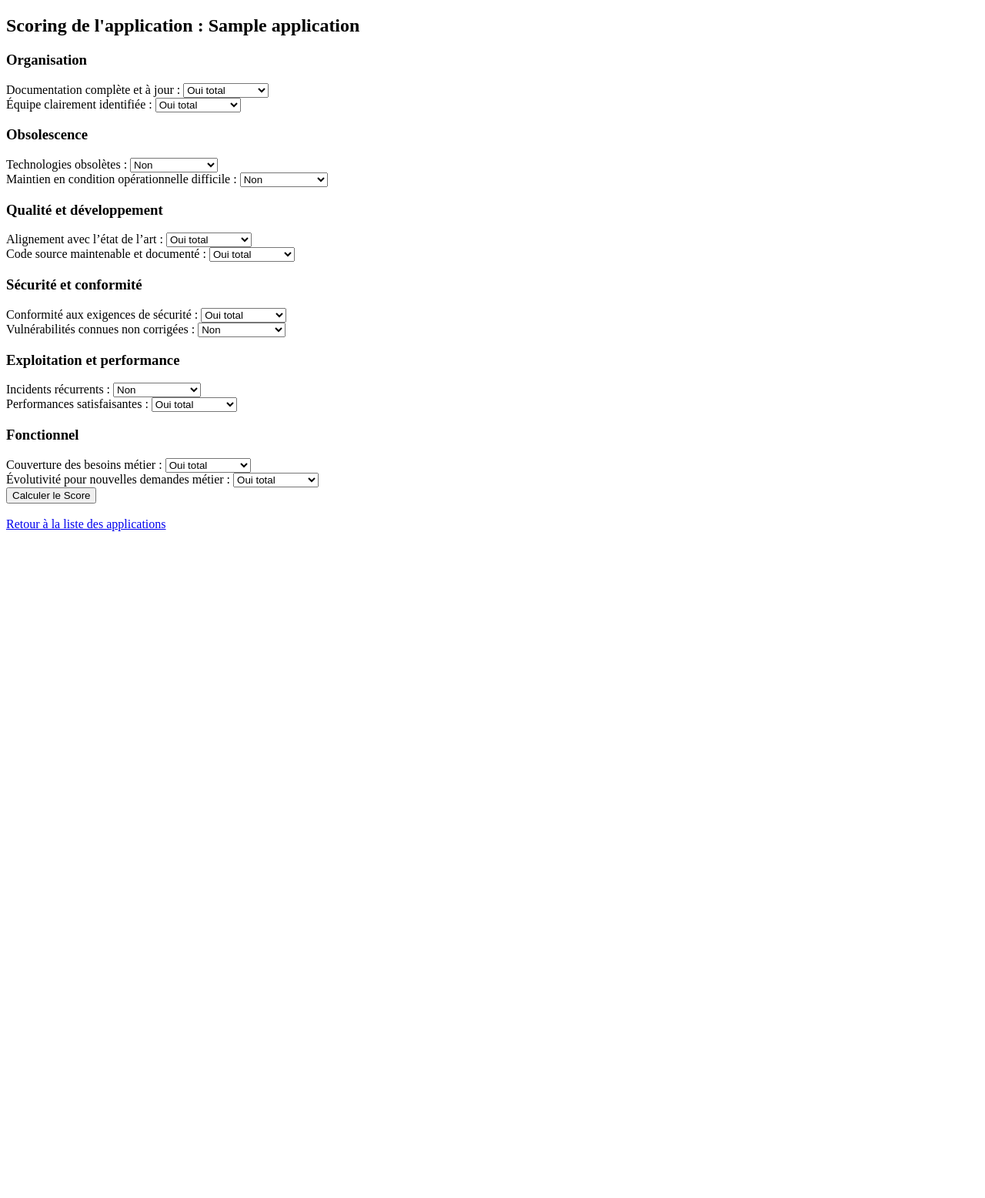
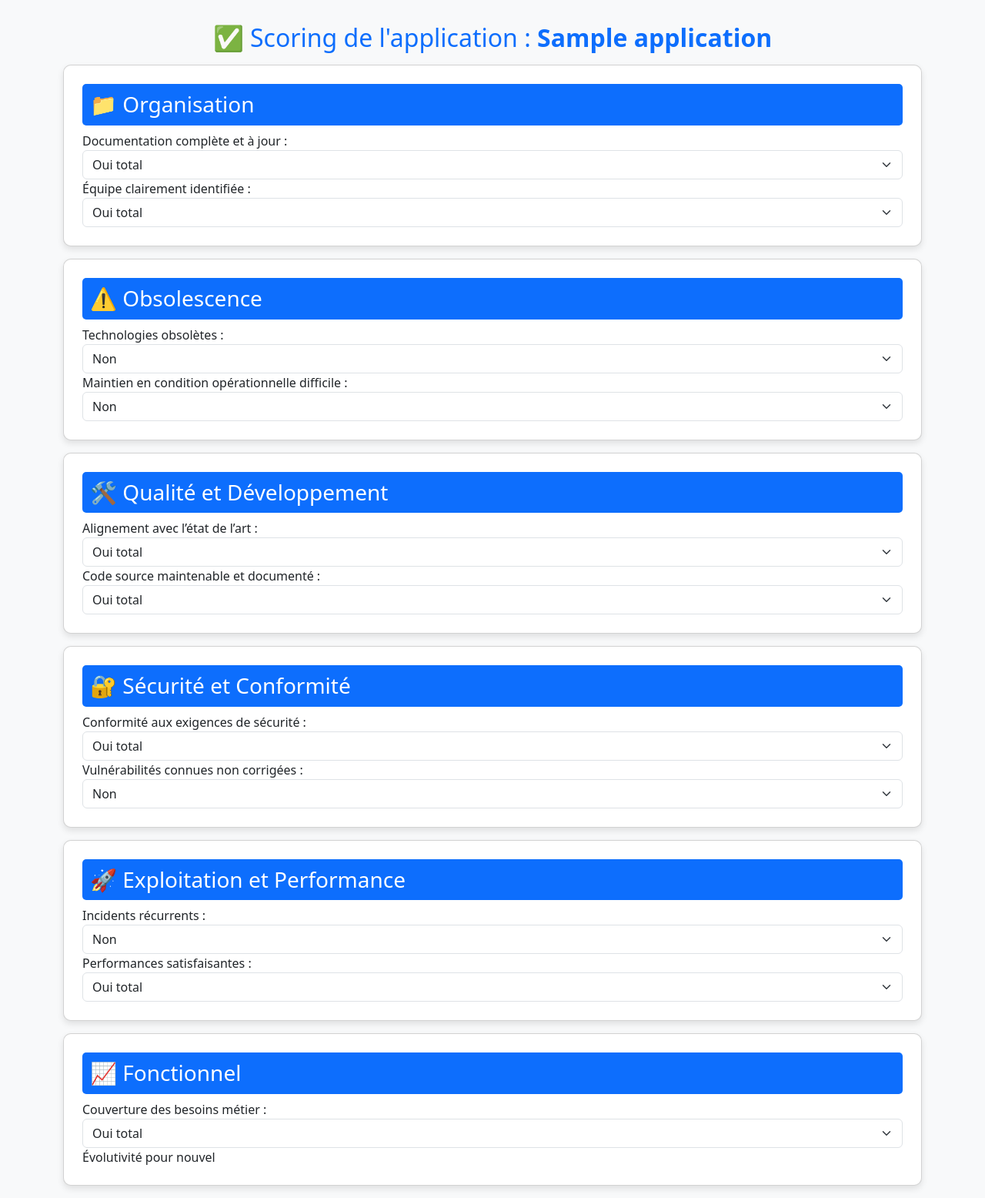
Before and after one commit to rumeaug17/ADM, a Flask app: template templates/score.html in a window 1280 px wide. Shown: the whole page at 77% size. Before the commit the page ends 690 px from the top, so only its background shows below. Run offline with Flask 3, Linux system fonts and the light colour scheme; the template is opened without the code that fills it: most values are stand-ins (such as "Sample title", 1, 10 or a date in 2020).

Commit message:
Amélioration du visuel de la page score

```diff
--- a/templates/score.html
+++ b/templates/score.html
@@ -4,139 +4,152 @@
     <meta charset="UTF-8">
     <meta name="viewport" content="width=device-width, initial-scale=1.0">
     <title>Scoring - {{ application.name }}</title>
+    <link href="https://cdn.jsdelivr.net/npm/bootstrap@5.3.0/dist/css/bootstrap.min.css" rel="stylesheet">
+    <style>
+        body {
+            background-color: #f8f9fa;
+        }
+        .container {
+            margin-top: 30px;
+        }
+        .card {
+            border-radius: 10px;
+            box-shadow: 0 4px 8px rgba(0, 0, 0, 0.1);
+        }
+        .form-select {
+            width: 100%;
+        }
+        h3 {
+            background-color: #0d6efd;
+            color: white;
+            padding: 10px;
+            border-radius: 5px;
+        }
+        button {
+            margin-top: 15px;
+        }
+    </style>
 </head>
 <body>
-    <h2>Scoring de l'application : {{ application.name }}</h2>
+
+<div class="container">
+    <h2 class="text-center text-primary">✅ Scoring de l'application : <strong>{{ application.name }}</strong></h2>
+
     <form method="post">
-	<h3>Organisation</h3>
+        <div class="card p-4 my-3">
+            <h3>📁 Organisation</h3>
             <label>Documentation complète et à jour :</label>
-        <select name="doc">
+            <select name="doc" class="form-select">
                 <option value="Oui total">Oui total</option>
                 <option value="Partiel">Partiel</option>
                 <option value="Insuffisant">Insuffisant</option>
                 <option value="Non">Non</option>
                 <option value="Non applicable">Non applicable</option>
             </select>
-        <br>
 
             <label>Équipe clairement identifiée :</label>
-        <select name="team">
+            <select name="team" class="form-select">
                 <option value="Oui total">Oui total</option>
                 <option value="Partiel">Partiel</option>
                 <option value="Insuffisant">Insuffisant</option>
                 <option value="Non">Non</option>
                 <option value="Non applicable">Non applicable</option>
             </select>
-        <br>
+        </div>
 
-	<h3>Obsolescence</h3>
+        <div class="card p-4 my-3">
+            <h3>⚠️ Obsolescence</h3>
             <label>Technologies obsolètes :</label>
-        <select name="tech_obsolete">
+            <select name="tech_obsolete" class="form-select">
                 <option value="Non">Non</option>
                 <option value="Partiellement">Partiellement</option>
                 <option value="Majoritairement">Majoritairement</option>
                 <option value="Totalement">Totalement</option>
                 <option value="Non applicable">Non applicable</option>
             </select>
-        <br>
 
             <label>Maintien en condition opérationnelle difficile :</label>
-        <select name="mco">
+            <select name="mco" class="form-select">
                 <option value="Non">Non</option>
                 <option value="Partiellement">Partiellement</option>
                 <option value="Majoritairement">Majoritairement</option>
                 <option value="Totalement">Totalement</option>
                 <option value="Non applicable">Non applicable</option>
             </select>
-        <br>
+        </div>
 
-	<h3>Qualité et développement</h3>
+        <div class="card p-4 my-3">
+            <h3>🛠️ Qualité et Développement</h3>
             <label>Alignement avec l’état de l’art :</label>
-        <select name="etat_art">
+            <select name="etat_art" class="form-select">
                 <option value="Oui total">Oui total</option>
                 <option value="Partiel">Partiel</option>
                 <option value="Insuffisant">Insuffisant</option>
                 <option value="Non">Non</option>
                 <option value="Non applicable">Non applicable</option>
             </select>
-        <br>
 
             <label>Code source maintenable et documenté :</label>
-        <select name="code_source">
+            <select name="code_source" class="form-select">
                 <option value="Oui total">Oui total</option>
                 <option value="Partiel">Partiel</option>
                 <option value="Insuffisant">Insuffisant</option>
                 <option value="Non">Non</option>
                 <option value="Non applicable">Non applicable</option>
             </select>
-        <br>
+        </div>
 
-	<h3>Sécurité et conformité</h3>
+        <div class="card p-4 my-3">
+            <h3>🔐 Sécurité et Conformité</h3>
             <label>Conformité aux exigences de sécurité :</label>
-        <select name="securite">
+            <select name="securite" class="form-select">
                 <option value="Oui total">Oui total</option>
                 <option value="Partiel">Partiel</option>
                 <option value="Insuffisant">Insuffisant</option>
                 <option value="Non">Non</option>
                 <option value="Non applicable">Non applicable</option>
             </select>
-        <br>
 
             <label>Vulnérabilités connues non corrigées :</label>
-        <select name="vulnerabilites">
+            <select name="vulnerabilites" class="form-select">
                 <option value="Non">Non</option>
                 <option value="Partiellement">Partiellement</option>
                 <option value="Majoritairement">Majoritairement</option>
                 <option value="Totalement">Totalement</option>
                 <option value="Non applicable">Non applicable</option>
             </select>
-        <br>
+        </div>
 
-	<h3>Exploitation et performance</h3>
+        <div class="card p-4 my-3">
+            <h3>🚀 Exploitation et Performance</h3>
             <label>Incidents récurrents :</label>
-        <select name="incidents">
+            <select name="incidents" class="form-select">
                 <option value="Non">Non</option>
                 <option value="Partiellement">Partiellement</option>
                 <option value="Majoritairement">Majoritairement</option>
                 <option value="Totalement">Totalement</option>
                 <option value="Non applicable">Non applicable</option>
             </select>
-        <br>
 
             <label>Performances satisfaisantes :</label>
-        <select name="performances">
+            <select name="performances" class="form-select">
                 <option value="Oui total">Oui total</option>
                 <option value="Partiel">Partiel</option>
                 <option value="Insuffisant">Insuffisant</option>
                 <option value="Non">Non</option>
                 <option value="Non applicable">Non applicable</option>
             </select>
-        <br>
+        </div>
 
-	<h3>Fonctionnel</h3>
+        <div class="card p-4 my-3">
+            <h3>📈 Fonctionnel</h3>
             <label>Couverture des besoins métier :</label>
-        <select name="besoins_metier">
+            <select name="besoins_metier" class="form-select">
                 <option value="Oui total">Oui total</option>
                 <option value="Partiel">Partiel</option>
                 <option value="Insuffisant">Insuffisant</option>
                 <option value="Non">Non</option>
                 <option value="Non applicable">Non applicable</option>
             </select>
-        <br>
 
-        <label>Évolutivité pour nouvelles demandes métier :</label>
-        <select name="evolutivite">
-            <option value="Oui total">Oui total</option>
-            <option value="Partiel">Partiel</option>
-            <option value="Insuffisant">Insuffisant</option>
-            <option value="Non">Non</option>
-            <option value="Non applicable">Non applicable</option>
-        </select>
-        <br>
-
-        <button type="submit">Calculer le Score</button>
-    </form>
-    <br>
-    <a href="/">Retour à la liste des applications</a>
-</body>
-</html>
+            <label>Évolutivité pour nouvel
```
Lines whose indentation alone changed are shown as unchanged.
